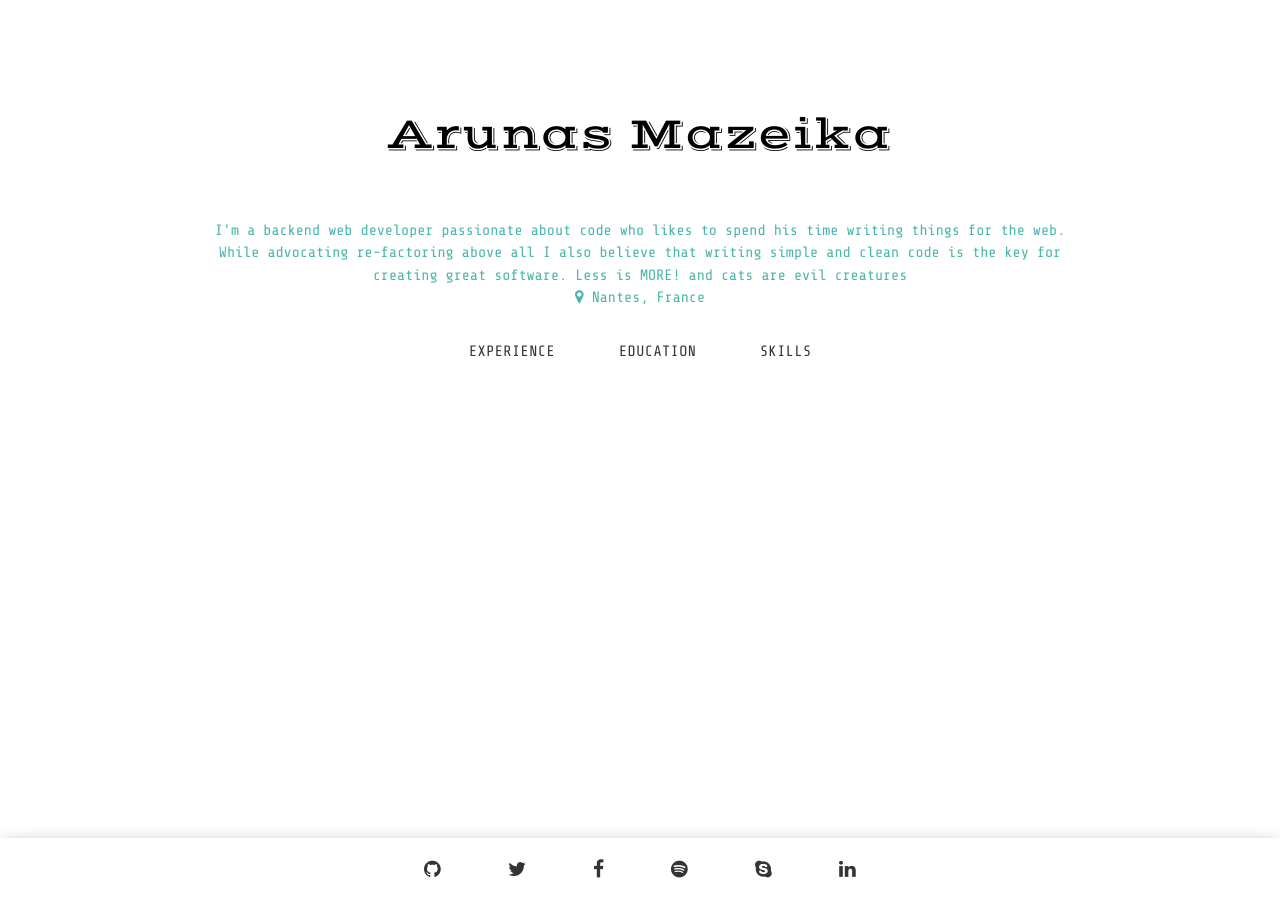
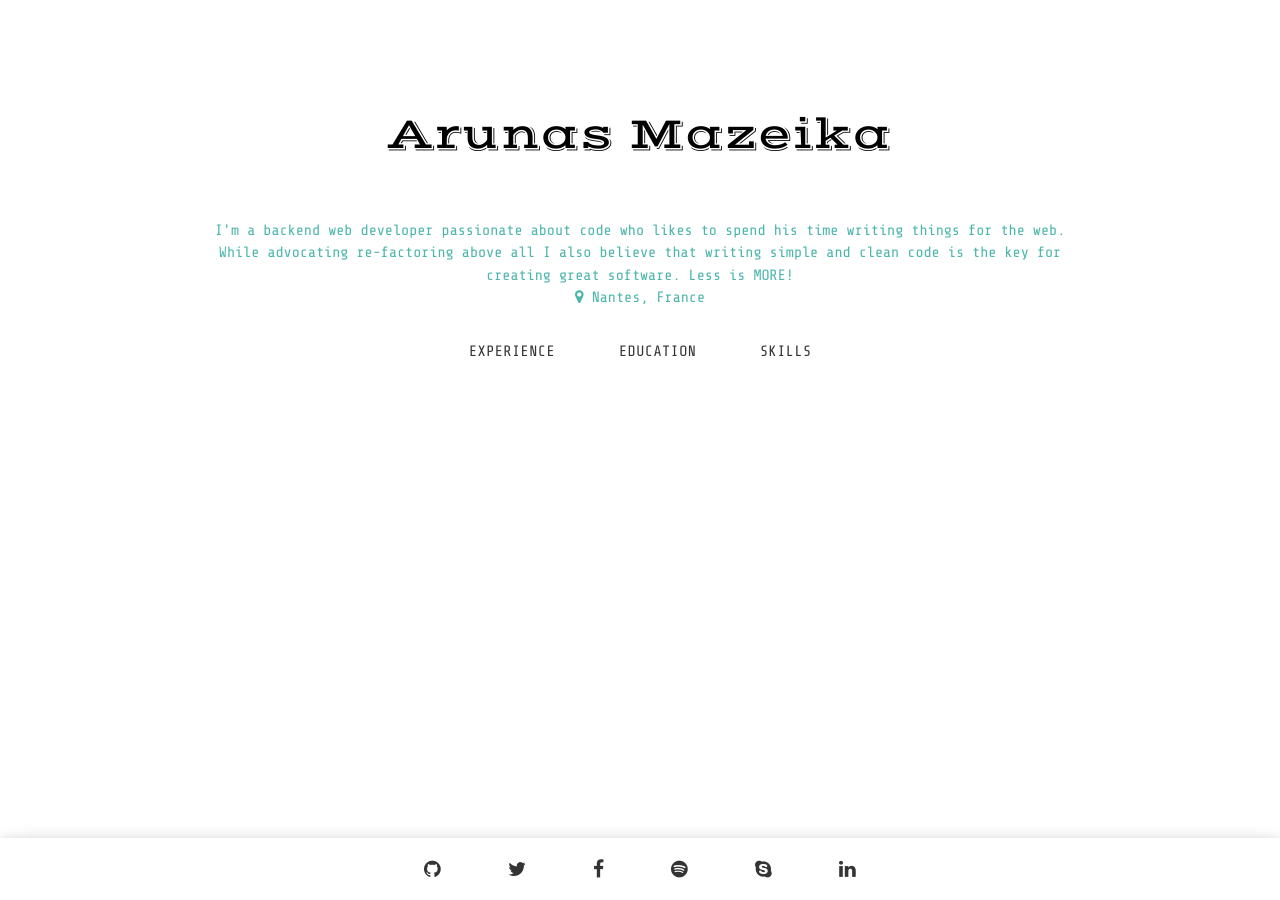
Before and after one commit to amazeika/personal-website, a Jekyll site: the page built from index.html, in a window 1280 px wide. Built offline with Jekyll 4.4.1, drawn with Linux system fonts in a browser that asks for light colours; some web fonts are replaced.

Commit message:
Updated description

```diff
--- a/_config.yml
+++ b/_config.yml
@@ -1,6 +1,6 @@
 title: "Arunas Mazeika"
 description: "Web Developer in Nantes, France"
-about: "I'm a backend web developer passionate about code who likes to spend his time writing things for the web. While advocating re-factoring above all I also believe that writing simple and clean code is the key for creating great software. Less is MORE! and cats are evil creatures"
+about: "I'm a backend web developer passionate about code who likes to spend his time writing things for the web. While advocating re-factoring above all I also believe that writing simple and clean code is the key for creating great software. Less is MORE!"
 location: "Nantes, France"
 #email: me@arunasmazeika.com
 baseurl: ""
```
